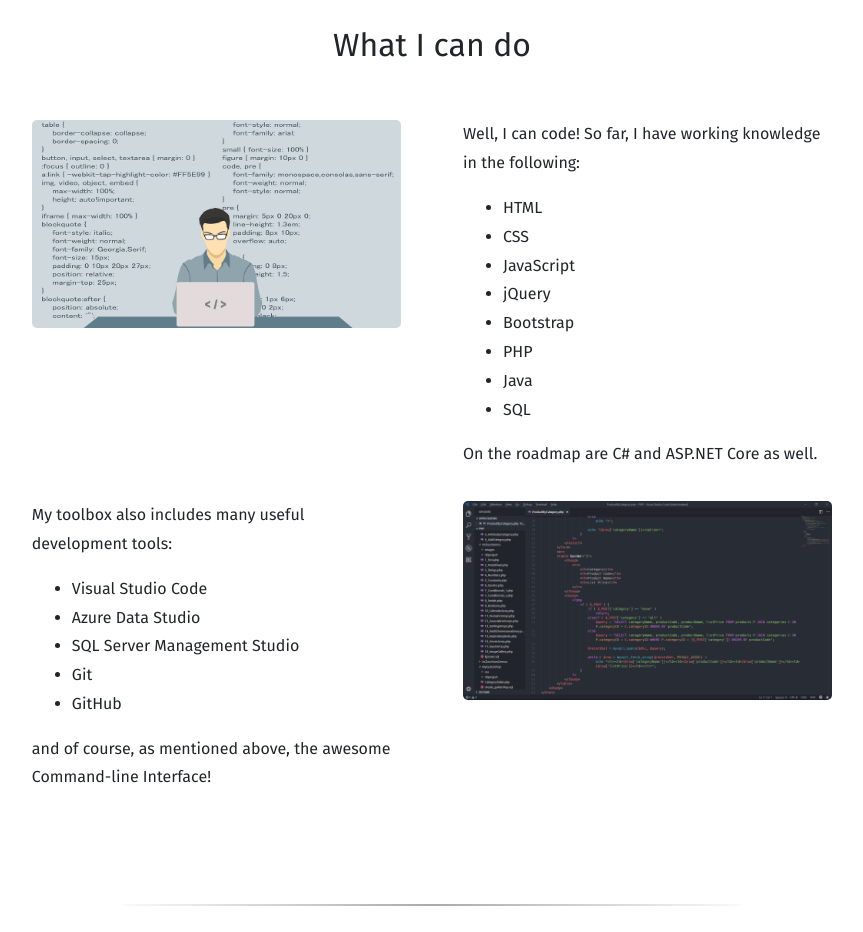
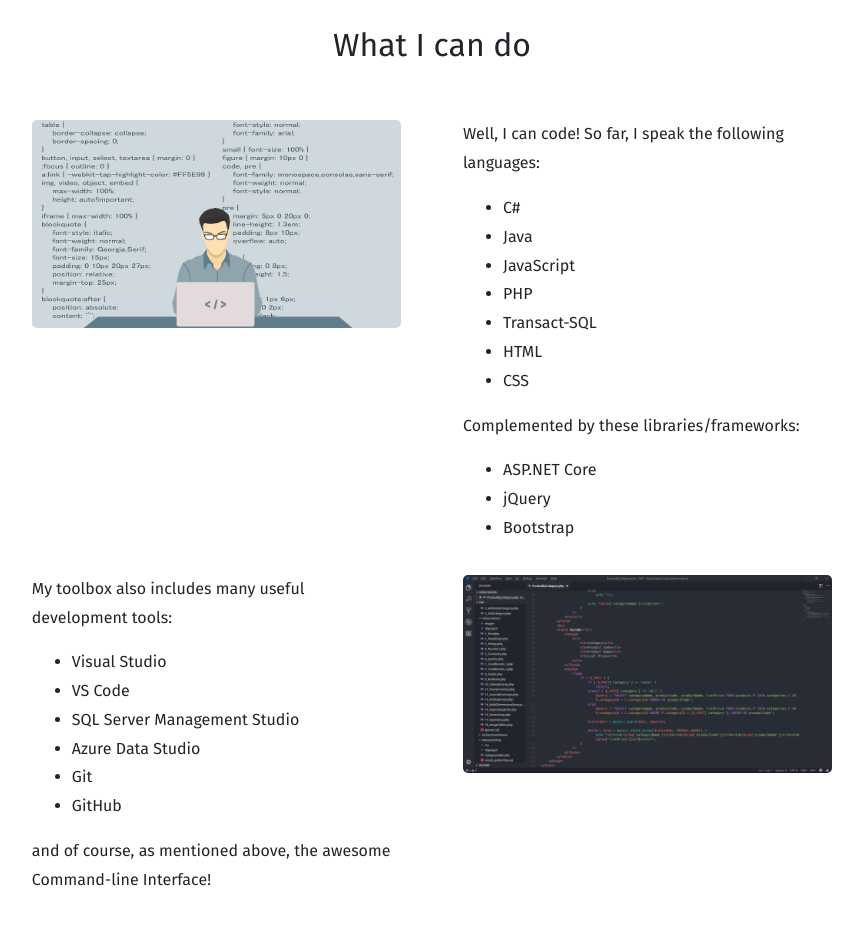
Before and after one commit to kdien/kdien.github.io, a plain HTML site: page index.html in a window 1280 px wide. Shown: the part 1000-1932 px from the top of the page, without its empty margins (208-1071 px from the left). Drawn offline with nearby package versions, Linux system fonts and the light colour scheme.

Commit message:
Update skills and resume

```diff
--- a/index.html
+++ b/index.html
@@ -83,18 +83,22 @@
                             <img src="img/coding.png" alt="Clip art of programmer with code in the background" title="Coder">
                         </div>
                         <div class="col-md">
-                            <p>Well, I can code! So far, I have working knowledge in the following:
+                            <p>Well, I can code! So far, I speak the following languages:
                             <ul>
+                                <li>C#</li>
+                                <li>Java</li>
+                                <li>JavaScript</li>
+                                <li>PHP</li>
+                                <li>Transact-SQL</li>
                                 <li>HTML</li>
                                 <li>CSS</li>
-                                <li>JavaScript</li>
+                            </ul>
+                            <p>Complemented by these libraries/frameworks:</p>
+                            <ul>
+                                <li>ASP.NET Core</li>
                                 <li>jQuery</li>
                                 <li>Bootstrap</li>
-                                <li>PHP</li>
-                                <li>Java</li>
-                                <li>SQL</li>
                             </ul>
-                            <p>On the roadmap are C# and ASP.NET Core as well.</p>
                         </div>
                     </div>
                     <div class="row">
@@ -104,9 +108,10 @@
                         <div class="col-md order-md-first">
                             <p>My toolbox also includes many useful development tools:
                             <ul>
-                                <li>Visual Studio Code</li>
+                                <li>Visual Studio</li>
+                                <li>VS Code</li>
+                                <li>SQL Server Management Studio</li>
                                 <li>Azure Data Studio</li>
-                                <li>SQL Server Management Studio</li>
                                 <li>Git</li>
                                 <li>GitHub</li>
                             </ul>
```
Also changed, not shown: 1 other file.
